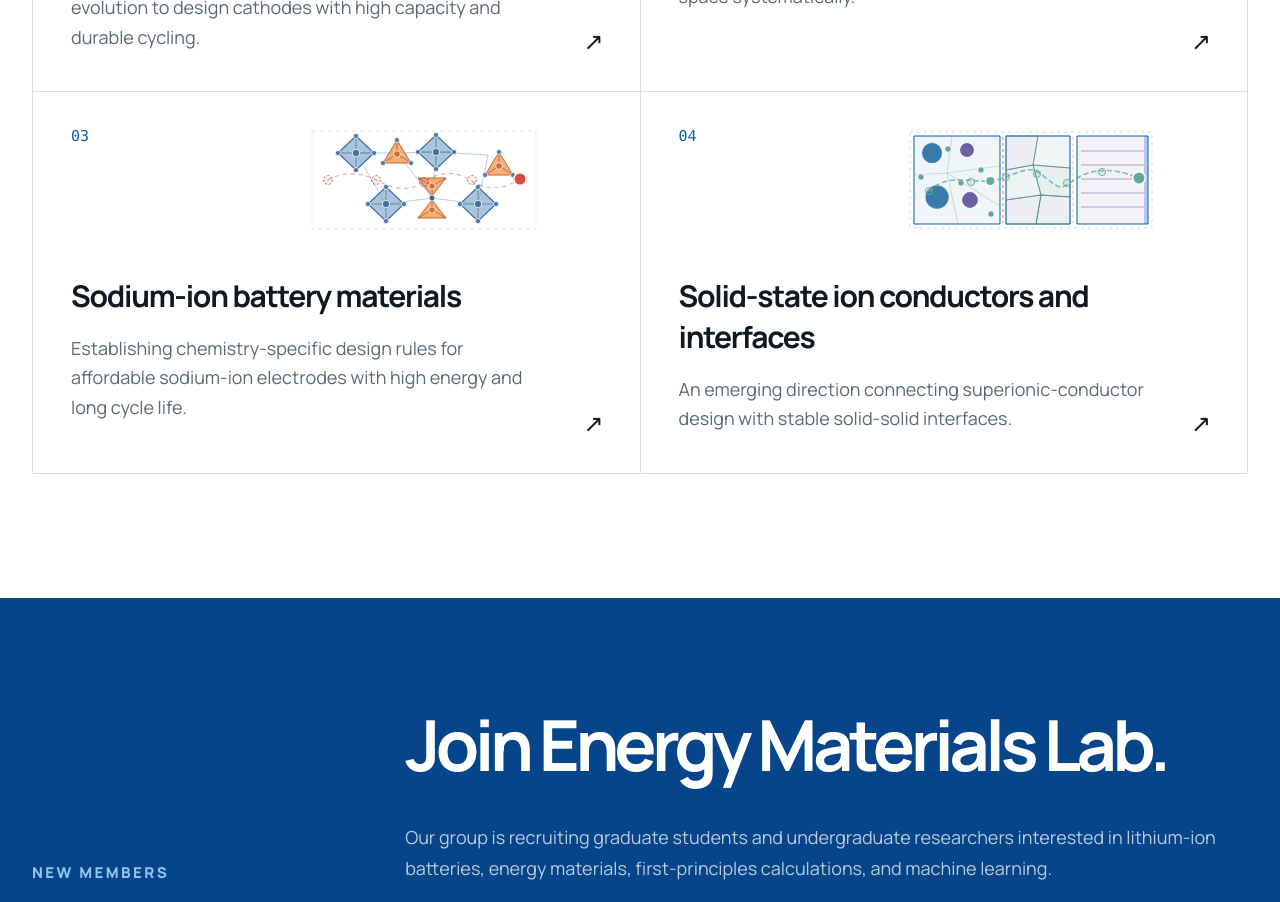
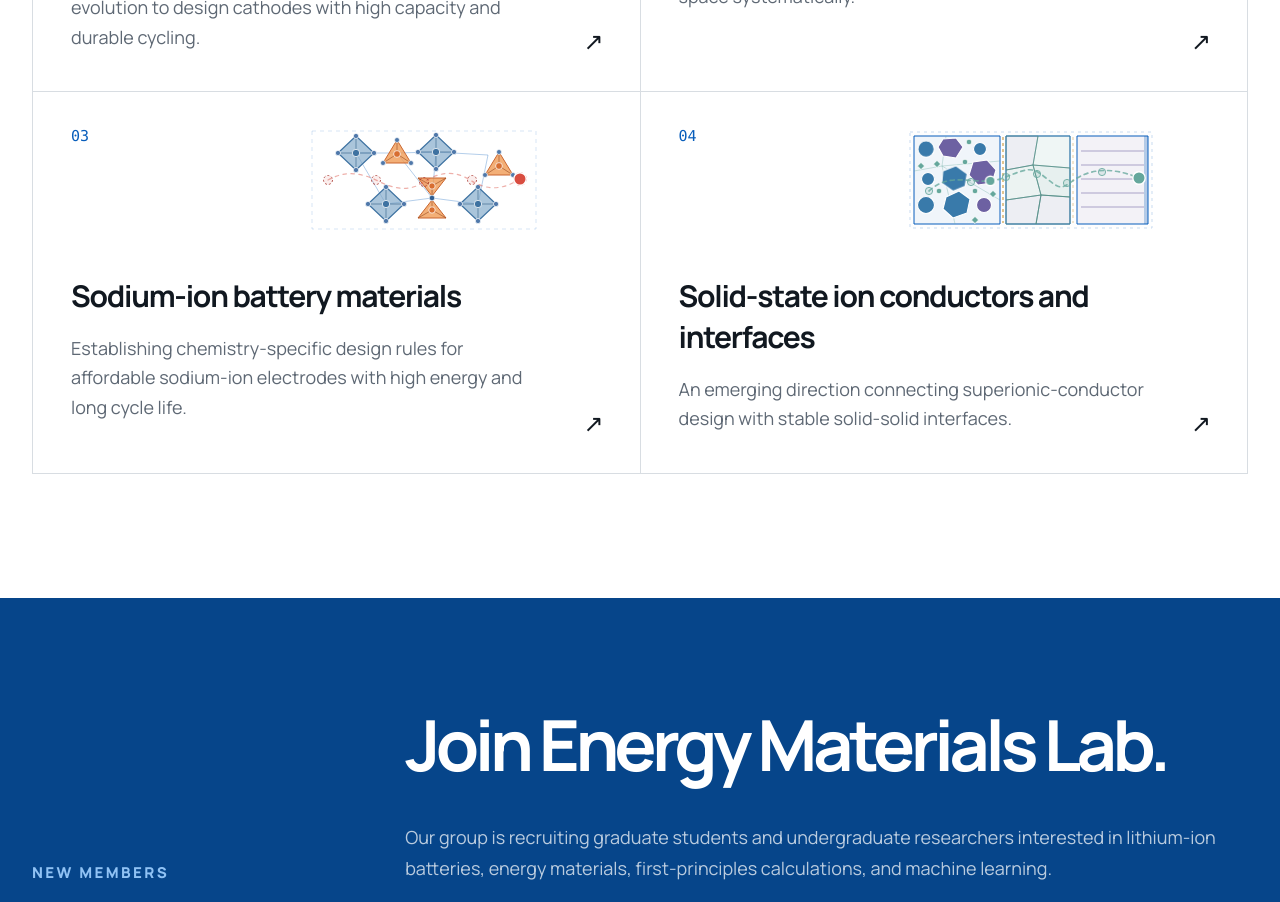
Before and after one commit to Energy-Materials-Laboratory/energy-materials-laboratory.github.io, a Next.js app: page / in a window 1280 px wide. Shown: the part 3200-4102 px from the top of the page. Built offline with nearby package versions, Linux system fonts and the light colour scheme.

Commit message:
Add mixed particle shapes to the composite cathode

```diff
--- a/app/components/ResearchVisual.tsx
+++ b/app/components/ResearchVisual.tsx
@@ -184,16 +184,45 @@ export default function ResearchVisual({ index }: ResearchVisualProps) {
         <path className="rv-assb-composite-fill" d="M13 14H99V102H13Z" />
         <path
           className="rv-assb-composite-network"
-          d="M51 14L46 51L99 44M13 53L46 51L57 102M46 51L99 84"
+          d="M45 14L41 44L99 39M13 49L41 44L54 102M41 44L99 78"
         />
-        <circle className="rv-assb-active rv-assb-active-a" cx="31" cy="31" r="10.5" />
-        <circle className="rv-assb-active rv-assb-active-b" cx="66" cy="28" r="7.5" />
-        <circle className="rv-assb-active rv-assb-active-c" cx="36" cy="75" r="12" />
-        <circle className="rv-assb-active rv-assb-active-d" cx="69" cy="78" r="8.5" />
+
+        <circle className="rv-assb-active rv-assb-active-a" cx="25" cy="27" r="8" />
+        <path
+          className="rv-assb-active rv-assb-active-facet rv-assb-active-b"
+          d="M42 17L55 16L62 25L55 36L42 34L37 25Z"
+        />
+        <circle className="rv-assb-active" cx="79" cy="27" r="6.5" />
+        <path
+          className="rv-assb-active rv-assb-active-facet rv-assb-active-d"
+          d="M72 40L86 38L95 48L91 61L77 63L68 53Z"
+        />
+        <circle className="rv-assb-active" cx="27" cy="57" r="6.5" />
+        <path
+          className="rv-assb-active rv-assb-active-facet rv-assb-active-c"
+          d="M42 49L55 44L66 52L64 64L52 69L41 61Z"
+        />
+        <circle className="rv-assb-active" cx="25" cy="83" r="8.5" />
+        <path
+          className="rv-assb-active rv-assb-active-facet"
+          d="M45 75L58 69L69 77L66 91L52 96L42 87Z"
+        />
+        <circle className="rv-assb-active rv-assb-active-d" cx="83" cy="83" r="7.5" />
+
         {[
-          [47, 27], [80, 48], [20, 55], [60, 61], [90, 92],
+          [68, 20], [64, 40], [74, 69], [38, 69],
         ].map(([x, y]) => (
-          <circle className="rv-assb-composite-se" cx={x} cy={y} r="3.2" key={`${x}-${y}`} />
+          <circle className="rv-assb-composite-se" cx={x} cy={y} r="2.8" key={`${x}-${y}`} />
+        ))}
+        {[
+          [20, 44], [36, 42], [92, 72], [74, 98],
+        ].map(([x, y]) => (
+          <path
+            className="rv-assb-composite-se rv-assb-composite-se-facet"
+            d="M0 -3.6L3.6 0L0 3.6L-3.6 0Z"
+            transform={`translate(${x} ${y})`}
+            key={`${x}-${y}`}
+          />
         ))}
       </g>
 
--- a/app/globals.css
+++ b/app/globals.css
@@ -656,10 +656,18 @@ summary:focus-visible {
   fill: #6d61a2;
 }
 
+.rv-assb-active-facet {
+  stroke-linejoin: round;
+}
+
 .rv-assb-composite-se {
   fill: var(--rv-accent-soft);
   stroke: #fff;
   stroke-width: .8;
+}
+
+.rv-assb-composite-se-facet {
+  stroke-linejoin: round;
 }
 
 .rv-assb-electrolyte-frame {
```
